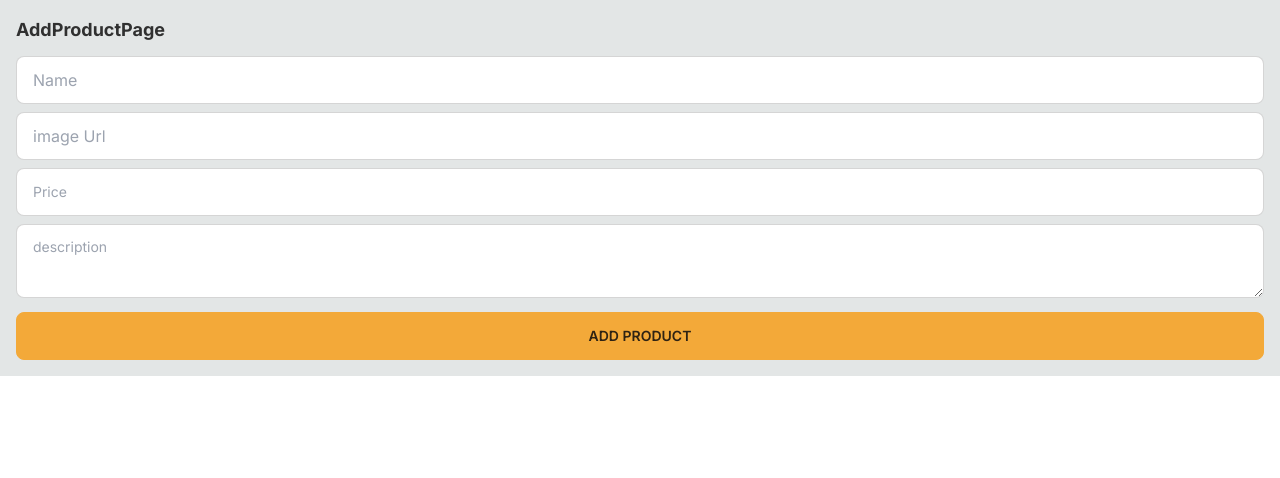
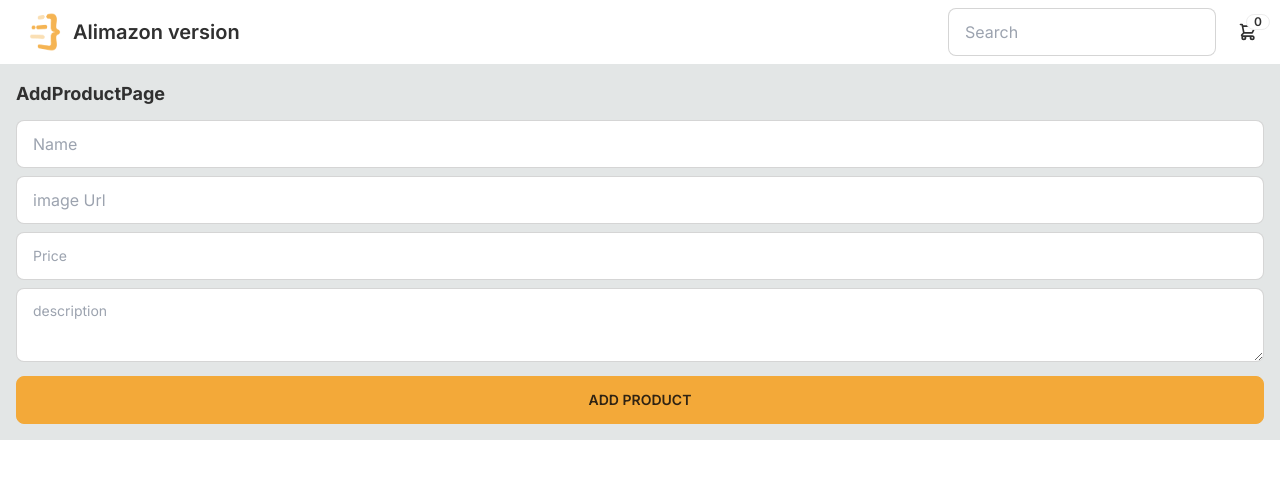
Before and after one commit to AliNazari-dev/nextjs-ecommerce-0-Starting-Point, a Next.js app: page /add-product in a window 1280 px wide. Shown: the top 478 px of the page. Built offline with nearby package versions, Linux system fonts and the light colour scheme; no server answers.

Commit message:
navbar created

```diff
--- /dev/null
+++ b/src/app/Navbar/Navbar.tsx
@@ -0,0 +1,44 @@
+import Image from "next/image";
+import Link from "next/link";
+import logo from "@/assets/logo.png";
+import { redirect } from "next/navigation";
+import { getCart } from "@/lib/db/cart";
+import ShoppingCartButton from "./ShoppingCartButton";
+
+async function searchProducts(formData: FormData) {
+  "use server";
+
+  const searchQuery = formData.get("searchQuery")?.toString();
+
+  if (searchQuery) {
+    redirect("/search?query=" + searchQuery);
+  }
+}
+
+export default async function Navbar() {
+  const cart = await getCart();
+  return (
+    <div className="bg-base-100">
+      <div className="navbar m-auto max-w-7xl flex-col gap-2 sm:flex-row">
+        <div className="flex-1">
+          <Link href="/" className="btn-ghost btn text-xl normal-case">
+            <Image src={logo} height={40} width={40} alt="Flowmazon logo" />
+            Alimazon version
+          </Link>
+        </div>
+        <div className="flex-none gap-2">
+          <form action={searchProducts}>
+            <div className="form-control">
+              <input
+                name="searchQuery"
+                placeholder="Search"
+                className="input-bordered input w-full min-w-[100px]"
+              />
+            </div>
+          </form>
+          <ShoppingCartButton cart={cart} />
+        </div>
+      </div>
+    </div>
+  );
+}
--- /dev/null
+++ b/src/app/Navbar/ShoppingCartButton.tsx
@@ -0,0 +1,66 @@
+"use client"
+
+import { ShoppingCart } from "@/lib/db/cart";
+import { formatPrice } from "@/lib/format";
+import Link from "next/link";
+
+interface ShoppingCartButtonProps {
+  cart: ShoppingCart | null;
+}
+
+const ShoppingCartButton = ({ cart }: ShoppingCartButtonProps) => {
+  function closeDropdown() {
+    const elem = document.activeElement as HTMLElement;
+    if (elem) {
+      elem.blur();
+    }
+  }
+
+  return (
+    <div className="dropdown-end dropdown">
+      <label tabIndex={0} className="btn-ghost btn-circle btn">
+        <div className="indicator">
+          <svg
+            xmlns="http://www.w3.org/2000/svg"
+            className="h-5 w-5"
+            fill="none"
+            viewBox="0 0 24 24"
+            stroke="currentColor"
+          >
+            <path
+              strokeLinecap="round"
+              strokeLinejoin="round"
+              strokeWidth="2"
+              d="M3 3h2l.4 2M7 13h10l4-8H5.4M7 13L5.4 5M7 13l-2.293 2.293c-.63.63-.184 1.707.707 1.707H17m0 0a2 2 0 100 4 2 2 0 000-4zm-8 2a2 2 0 11-4 0 2 2 0 014 0z"
+            />
+          </svg>
+          <span className="badge badge-sm indicator-item">
+            {cart?.size || 0}
+          </span>
+        </div>
+      </label>
+      <div
+        tabIndex={0}
+        className="card dropdown-content card-compact z-30 mt-3 w-52 bg-base-100 shadow"
+      >
+        <div className="card-body">
+          <span className="text-lg font-bold">{cart?.size || 0} Items</span>
+          <span className="text-info">
+            Subtotal: {formatPrice(cart?.subtotal || 0)}
+          </span>
+          <div className="card-actions">
+            <Link
+              href="/cart"
+              className="btn-primary btn-block btn"
+              onClick={closeDropdown}
+            >
+              View cart
+            </Link>
+          </div>
+        </div>
+      </div>
+    </div>
+  );
+};
+
+export default ShoppingCartButton;
--- a/src/app/layout.tsx
+++ b/src/app/layout.tsx
@@ -1,5 +1,6 @@
 import "./globals.css";
 import { Inter } from "next/font/google";
+import Navbar from "./Navbar/Navbar";
 
 const inter = Inter({ subsets: ["latin"] });
 
@@ -16,6 +17,7 @@
   return (
     <html lang="en">
       <body className={inter.className}>
+        <Navbar />
         <main className="m-auto min-w-[300px] max-w-7xl p-4">{children}</main>
       </body>
     </html>
```
Also changed, not shown: src/app/Footer.tsx (added).
